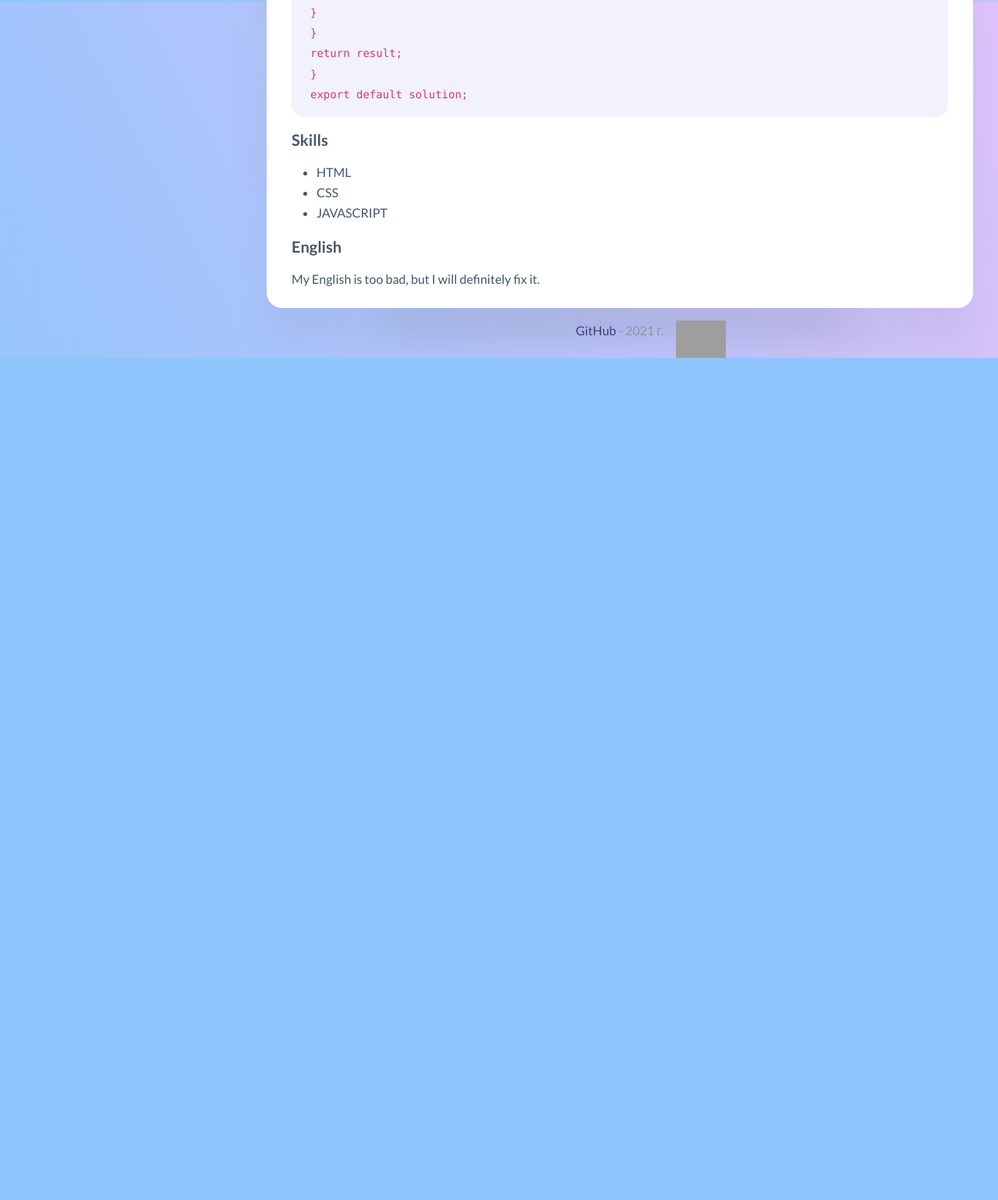
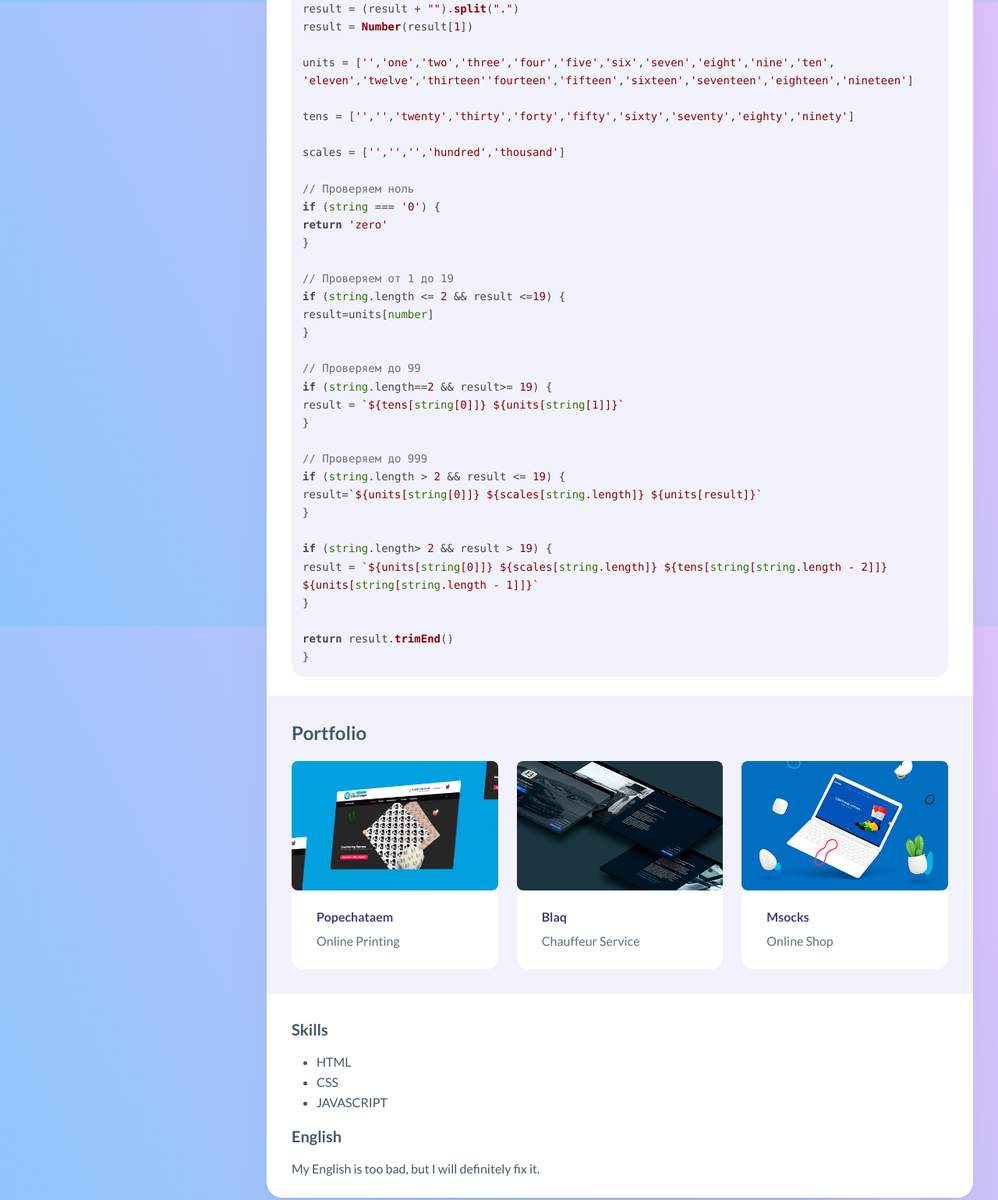
Before and after one commit to VitArts/rsschool-cv, a plain HTML site: page index.html in a window 1280 px wide. Shown: the part 797-2336 px from the top of the page at 78% size. Before the commit the page ends 1256 px from the top, so only its background shows below. Drawn offline with nearby package versions, Linux system fonts and the light colour scheme; grey boxes are pictures that could not be loaded.

Commit message:
init: cv html stage - 1

```diff
--- a/index.html
+++ b/index.html
@@ -7,6 +7,8 @@
 	<meta name="viewport" content="width=device-width, initial-scale=1.0">
 	<title>CV - VitArts</title>
 	<link rel="stylesheet" href="style.css">
+	<script src="//cdnjs.cloudflare.com/ajax/libs/highlight.js/9.15.9/highlight.min.js"></script>
+	<script>hljs.initHighlightingOnLoad();</script>
 </head>
 
 <body class="bg">
@@ -59,26 +61,31 @@
 			<div class="col-12 col-md-12 col-xl-9">
 				<header class="shadow box">
 					<div class="navbar-collapse">
+						<nav>
 						<ul class="navbar-nav">
 							<li class="nav-item">
 								<a class="nav-link" target="_blank" href="https://vitarts.ru/">Main</a>
 							</li>
 							<li class="nav-item">
-								<a class="nav-link" target="_blank" href="https://vitarts.ru/portfolio/">Portfolio</a>
+								<a class="nav-link"  href="#about">About Me</a>
 							</li>
 							<li class="nav-item">
-								<a class="nav-link" target="_blank" href="https://vitarts.ru/about.html">About Me</a>
+								<a class="nav-link"  href="#education">Education</a>
 							</li>
 							<li class="nav-item">
-								<a class="nav-link" target="_blank" href="https://vitarts.ru/contacts.html">Contact</a>
+								<a class="nav-link"  href="#code">Code</a>
+							</li>
+							<li class="nav-item">
+								<a class="nav-link"  href="#portfolio">Portfolio</a>
 							</li>
 						</ul>
+					</nav>
 					</div>
 				</header>
 				<main>
 					<div class="box shadow pb-0">
 						<!-- About -->
-						<section class="about">
+						<section id="about" class="about">
 							<div class="pb-0 pb-sm-2">
 								<h1 class="title title--h1 first-title title__separate">About Me</h1>
 								<p>My name is Vitaly Baibakov I am a web developer, I develop websites on different management systems.
@@ -87,7 +94,7 @@
 						</section>
 
 						<!-- What -->
-						<section class="what">
+						<section id="education" class="what">
 							<div class="box-inner pb-0">
 								<h2 class="title title--h3">Education </h2>
 								<div class="row">
@@ -95,7 +102,7 @@
 									<!-- Case Item -->
 									<div class="col-12 col-lg-6">
 										<div class="case-item box box__second">
-											<i class="bi bi-book"></i>
+											<i class="bi bi-bookmark-check"></i>
 											<div>
 												<h3 class="title title--h5">Universit</h3>
 												<p class="case-item__caption">Information systems and computer technologies - Russian New
@@ -108,10 +115,10 @@
 									<!-- Case Item -->
 									<div class="col-12 col-lg-6">
 										<div class="case-item box box__second">
-											<i class="bi bi-book-half"></i>
+											<i class="bi bi-bookmark-heart"></i>
 											<div>
 												<h3 class="title title--h5">Сourses</h3>
-												<p class="case-item__caption">HtmlAcademy, Hexlet, Udemy </p>
+												<p class="case-item__caption">HtmlAcademy, Hexlet, <br> Udemy, RS School </p>
 											</div>
 										</div>
 									</div>
@@ -121,23 +128,109 @@
 						</section>
 
 						<!-- Other -->
-						<section class="other">
+						<section id="code" class="other">
 							<div class="box-other pb-sm-2">
 								<h3 class="title title--h4">Code example </h3>
-								<p class="code"><code>
-										const solution = (str) => { <br>
-										let result = ''; <br>
-										for (let i = 0; i &lt; length(str); i +=1) { <br>
-										if (str[i] !== ' ' && (str[i - 1] === ' ' || i === 0 )) { <br>
-										result += toUpperCase(str[i]); <br>
-										} else { <br>
-										result += str[i]; <br>
-										} <br>
-										} <br>
-										return result; <br>
-										} <br>
-										export default solution;
-									</code> </p>
+								<pre><code>function toReadable(number) {
+
+let string = number.toString(),
+result = (number / 100).toFixed(2),
+units,
+tens,
+scales
+
+result = (result + "").split(".")
+result = Number(result[1])
+
+units = ['','one','two','three','four','five','six','seven','eight','nine','ten',
+'eleven','twelve','thirteen''fourteen','fifteen','sixteen','seventeen','eighteen','nineteen']
+
+tens = ['','','twenty','thirty','forty','fifty','sixty','seventy','eighty','ninety']
+
+scales = ['','','','hundred','thousand']
+
+// Проверяем ноль
+if (string === '0') {
+return 'zero'
+}
+
+// Проверяем от 1 до 19
+if (string.length <= 2 && result <=19) {
+result=units[number]
+}
+
+// Проверяем до 99
+if (string.length==2 && result>= 19) {
+result = `${tens[string[0]]} ${units[string[1]]}`
+}
+
+// Проверяем до 999
+if (string.length > 2 && result <= 19) {
+result=`${units[string[0]]} ${scales[string.length]} ${units[result]}`
+}
+
+if (string.length> 2 && result > 19) {
+result = `${units[string[0]]} ${scales[string.length]} ${tens[string[string.length - 2]]}
+${units[string[string.length - 1]]}`
+}
+
+return result.trimEnd()
+}	</code></pre>
+
+							</div>
+						</section>
+
+						<section id="portfolio" class="what">
+							<div class="box-inner pb-0">
+								<h2 class="title title--h3">Portfolio </h2>
+								<div class="row">
+
+										<!-- Case Item -->
+										<div class="col-12 col-lg-4 col-md-4">
+											<div class="case-item-portfolio box-port box__second">
+												<a href="https://popechataem.ru/" target="_blank"><figure><img src="img/3.jpg" alt="Popechataem"> </figure> </a>
+												<div>
+													<h3 class="title title--h5"><a href="https://popechataem.ru/" target="_blank">Popechataem</a></h3>
+													<p class="case-item__caption">Online Printing
+													</p>
+												</div>
+											</div>
+										</div>
+
+									<!-- Case Item -->
+									<div class="col-12 col-lg-4 col-md-4">
+										<div class="case-item-portfolio box-port box__second">
+											<a href="https://blaq.ru/" target="_blank">	<figure>	<img src="img/1.jpg" alt="Blaq"> </figure>  </a>
+											<div>
+												<h3 class="title title--h5"><a href="https://blaq.ru/" target="_blank">	Blaq </a>	</h3>
+												<p class="case-item__caption">Chauffeur Service
+												</p>
+											</div>
+										</div>
+									</div>
+
+									<!-- Case Item -->
+									<div class="col-12 col-lg-4 col-md-4">
+										<div class="case-item-portfolio box-port box__second">
+											<a href="https://msocks.ru/" target="_blank">	<figure>	<img src="img/2.jpg" alt="Msocks"> </figure> </a>
+											<div>
+												<h3 class="title title--h5"><a href="https://msocks.ru/" target="_blank">Msocks </a>	</h3>
+												<p class="case-item__caption">Online Shop
+												</p>
+											</div>
+										</div>
+									</div>
+
+
+
+								</div>
+							</div>
+						</section>
+
+						<section id="code" class="other">
+							<div class="box-other pb-sm-2">
+
+
 								<h3 class="title title--h4">Skills</h3>
 								<ul>
 									<li>HTML</li>
--- a/style.css
+++ b/style.css
@@ -1,6 +1,7 @@
 @import url("https://cdn.jsdelivr.net/npm/bootstrap@5.0.2/dist/css/bootstrap.min.css");
 @import url("https://cdn.jsdelivr.net/npm/bootstrap-icons@1.5.0/font/bootstrap-icons.css");
 @import url("https://fonts.googleapis.com/css?family=Lato:400,400i,500,500i,600,600i,700,700i&display=swap");
+@import url("//cdnjs.cloudflare.com/ajax/libs/highlight.js/9.15.9/styles/default.min.css");
 
 
 /* -----------------------------------------------------------------
@@ -269,6 +270,10 @@ img {
     padding-top: 1.5rem;
     padding-bottom: 1.25rem;
   }
+
+  .case-item i {
+    margin-right: 0rem !important;
+}
 }
 .sidebar .btn {
   width: 100%;
@@ -316,6 +321,7 @@ img {
   .contacts-block {
     font-size: 1rem;
   }
+
 }
 .contacts-block__item {
   display: flex;
@@ -340,14 +346,23 @@ img {
     margin-left: auto;
     margin-right: auto;
     margin-bottom: 0.25rem;
+    text-align: left;
   }
+  .navbar-collapse .navbar-nav {
+    flex-direction: column;
+  }
+
+  .navbar-collapse .nav-link {
+    padding-left: 0rem !important;
+  }
+
 }
 .contacts-block__item a {
   color: #44566C;
   text-decoration: none;
 }
 .contacts-block__item a:hover {
-	color: #3734d2;
+	color: #5aa0ec;
 }
 .contacts-block .font-icon {
   font-size: 1.125rem;
@@ -389,6 +404,7 @@ img {
   .box__second {
     border-radius: 16px;
   }
+
 }
 
 .box-inner {
@@ -562,14 +578,15 @@ img {
   color: #8697A8;
   font-size: 1rem;
   padding-top: 1rem;
+}
+
+.footer p {
   text-align: center;
-	position: relative;
 }
 
 .footer .rs-logo {
 	width: 4rem;
-    position: absolute;
-    margin-left: 1rem;
+  margin-left: 1rem;
 }
 @media only screen and (max-width: 580px) {
   .footer {
@@ -589,10 +606,11 @@ img {
 	padding-top: 2rem;
 }
 
-.code {
-	  background: #f2f2fd;
-    padding: 1rem 1.5rem;
-		border-radius: 16px;
+
+.hljs {
+  background: #f2f2fd;
+  border-radius: 1rem;
+  padding: 2rem;
 }
 
 
@@ -620,3 +638,26 @@ header .navbar-nav {
 header .navbar-nav li:nth-child(1) a {
   padding-left: 0 !important;
 }
+
+/* -----------------------------------------------------------------
+    - Portfolio
+----------------------------------------------------------------- */
+.case-item-portfolio {
+  margin-bottom: 2rem;
+}
+
+.case-item-portfolio figure{
+  margin: 0rem;
+}
+
+.case-item-portfolio.box-port div {
+  padding: .5rem 2rem 1.5rem 2rem;
+}
+
+.case-item-portfolio img {
+  border-radius: .5rem;
+}
+
+.case-item-portfolio h3 {
+  padding-top: 1rem;
+}
```
Also changed, not shown: img/1.jpg (added), img/2.jpg (added), img/3.jpg (added).
